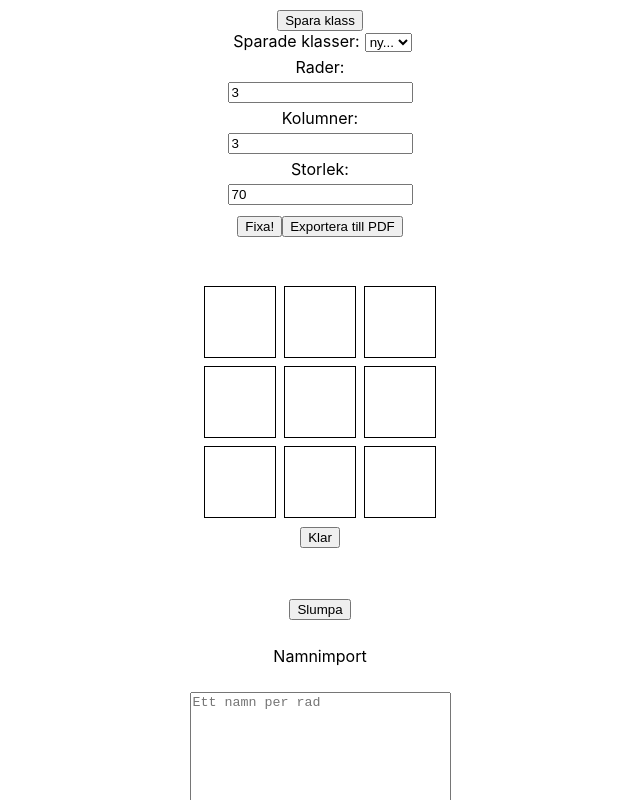
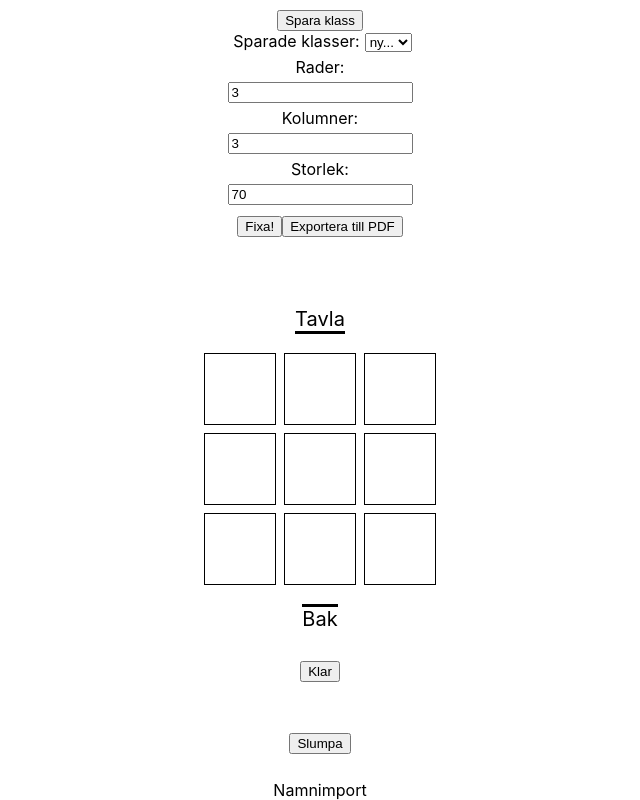
Before and after one commit to KillerrabbitAos/Skola77-frontend, a React (Create React App) app: page / in a window 1280 px wide. Shown: the top 800 px of the page, without its empty margins (320-960 px from the left). Built offline with nearby package versions, Linux system fonts and the light colour scheme.

Commit message:
uppdatering av det visuella

```diff
--- a/package.json
+++ b/package.json
@@ -13,7 +13,8 @@
     "react-dom": "^18.2.0",
     "react-scripts": "^5.0.1",
     "web-vitals": "^2.1.4",
-    "xlsx": "^0.18.5"
+    "xlsx": "^0.18.5",
+    "xlx": "^1.0.0"
   },
   "scripts": {
     "start": "react-scripts start",
--- a/src/App.css
+++ b/src/App.css
@@ -127,3 +127,13 @@ ul {
 #mailTag{
   color: black;
 }
+
+#perspektiv{
+  border-bottom: solid;
+  font-size: 20px;
+}
+
+#perspektiv2{
+  border-top: solid;
+  font-size: 20px;
+}
--- a/src/Grid.js
+++ b/src/Grid.js
@@ -48,9 +48,14 @@ const Grid = ({ rows, columns, boxes, setBoxes, names, boxNames, setBoxNames, fi
 
   return (
     <div className="grid-outer-container" id='gridPdfSak' style={{ display: 'flex', flexDirection: 'column', alignItems: 'center', padding: "50px"}}>
+      <p id='perspektiv'>Tavla</p>
       <div className="grid-container" style={{ display: 'grid', gridTemplateColumns: `repeat(${columns}, 1fr)`, gridTemplateRows: `repeat(${rows}, 1fr)`, gap: '10px', width: `${columns * cellSize + (columns - 1) * 10}px`, }}>
         {generateGrid()}
       </div>
+
+      <p id='perspektiv2'>Bak</p>
+
+
       <button onClick={toggleBorders} style={{ marginTop: '10px' }}>{editingMode ? 'Klar' : 'Fortsätt redigera'}</button>
     </div>
   );
```
Also changed, not shown: 1 other file (tests, documents, lock files or other folders).
